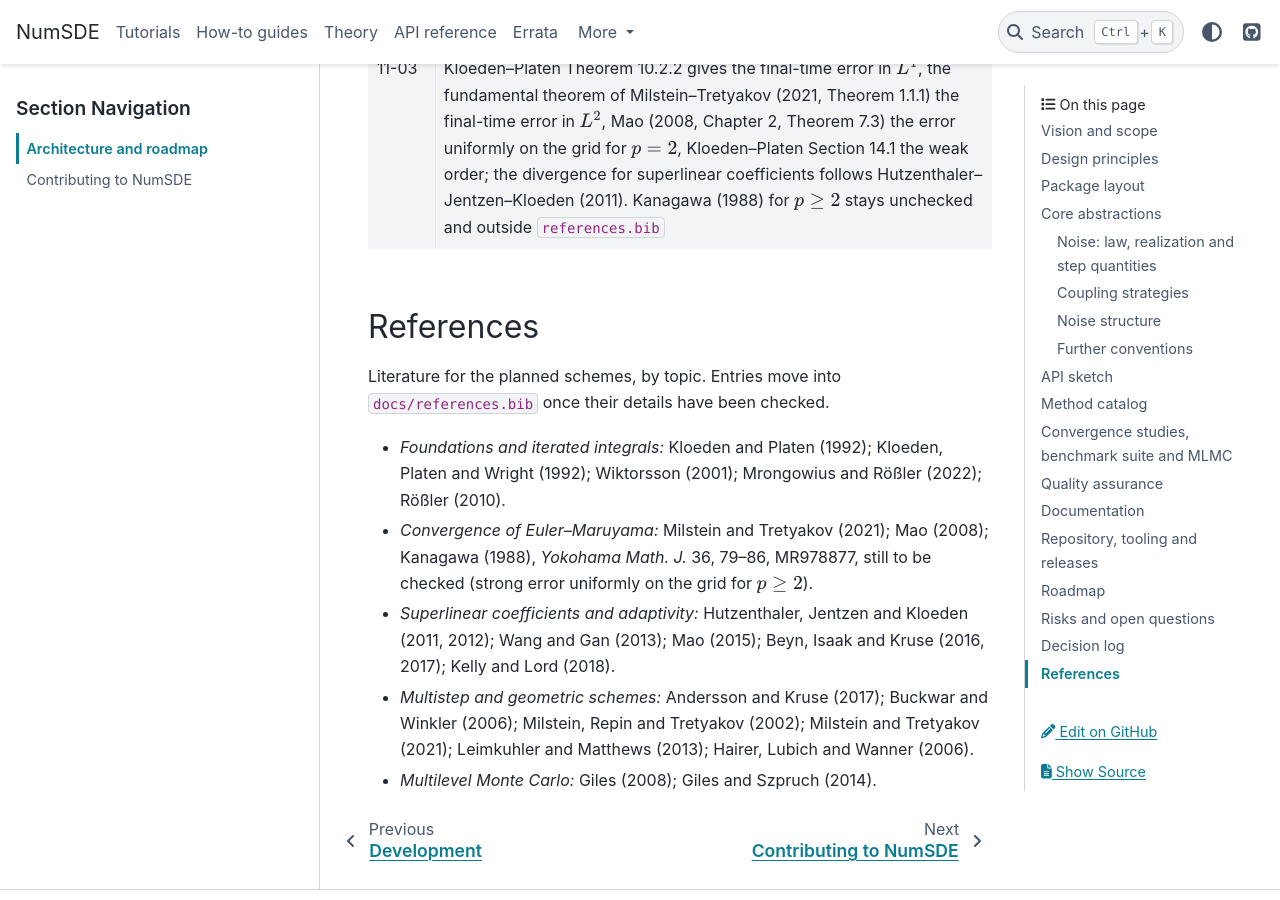
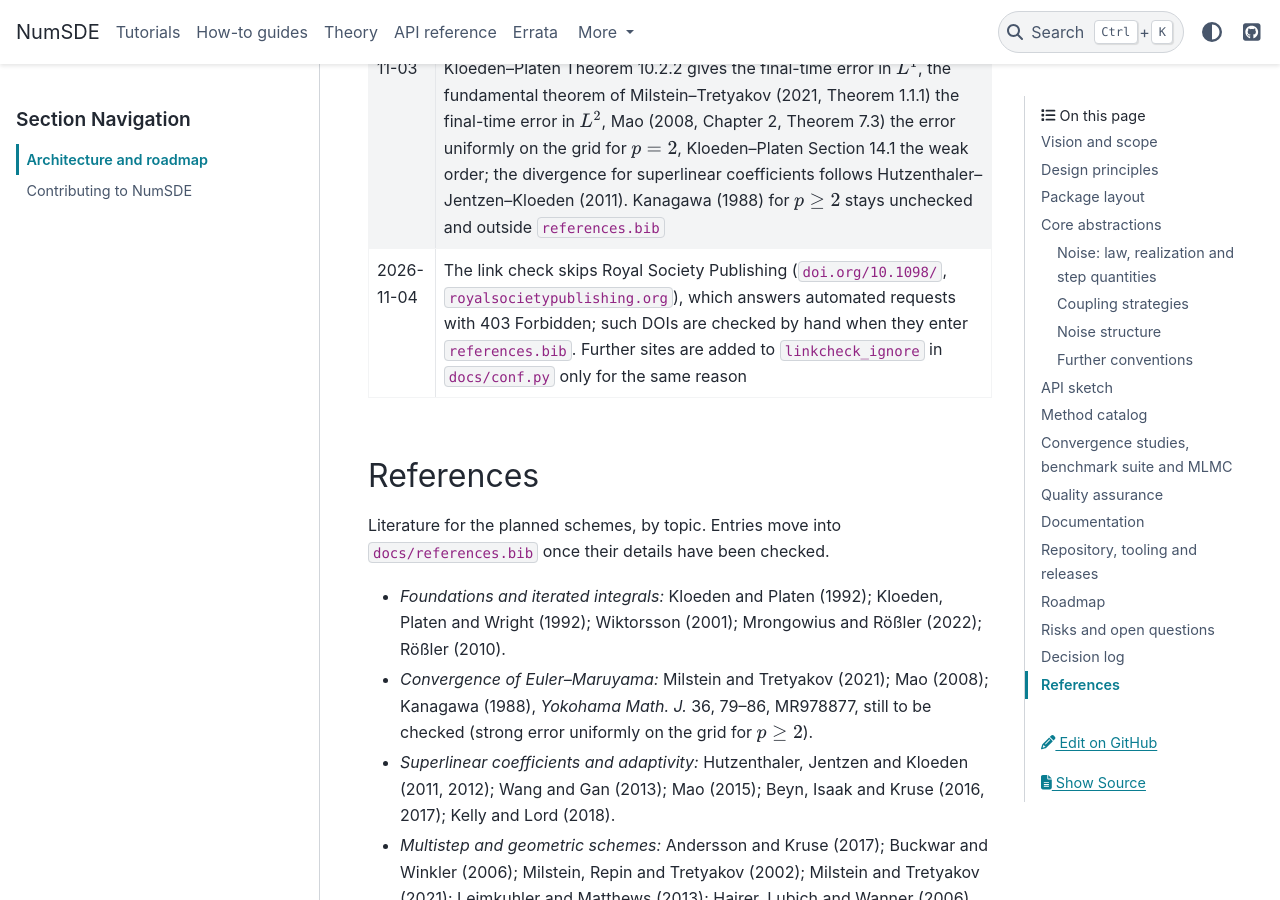
Before and after one commit to mlu-numerics/numsde, a Sphinx documentation site: the page built from docs/development/architecture.md, in a window 1280 px wide and 900 px high, scrolled down 23555 px. Built offline with Sphinx 7.4.7 and the PyData theme 0.15.4, drawn with Linux system fonts in a browser that asks for light colours; cross-references to code outside the pages are shown as plain code.

Commit message:
Skip Royal Society links in the nightly link check
royalsocietypublishing.org answers automated requests with 403 Forbidden,
so the DOI 10.1098/rspa.2010.0348 added in #12 broke the nightly link check
although the link works in a browser. The link check now ignores DOIs with
the Royal Society prefix 10.1098 and the publisher's domain; such DOIs are
checked by hand when they enter references.bib.

Co-Authored-By: Claude Opus 5.5 <noreply@anthropic.com>
Claude-Session: https://claude.ai/code/session_018KaTyMUfivRVAGYQR6kGnp

```diff
--- a/docs/conf.py
+++ b/docs/conf.py
@@ -57,6 +57,16 @@ numpydoc_xref_ignore = {"of", "or", "optional", "default", "array"}
 bibtex_bibfiles = ["references.bib"]
 bibtex_default_style = "alpha"
 
+# -- Link check --------------------------------------------------------------
+# Publisher sites that answer automated requests with "403 Forbidden" although
+# the link works in a browser. The DOIs were checked by hand when the entries
+# were added to references.bib; the nightly link check skips them.
+linkcheck_ignore = [
+    # Royal Society Publishing (DOI prefix 10.1098), e.g. rspa.2010.0348.
+    r"https://doi\.org/10\.1098/",
+    r"https://royalsocietypublishing\.org/",
+]
+
 intersphinx_mapping = {
     "python": ("https://docs.python.org/3", None),
     "numpy": ("https://numpy.org/doc/stable", None),
--- a/docs/development/architecture.md
+++ b/docs/development/architecture.md
@@ -618,6 +618,7 @@ the remaining items follow in phase 2 after the lecture.
 | 2026-11-02 | Text files in the repository contain no control characters other than tab, line feed and carriage return; `tests/unit/test_repository_text.py` enforces this, because Sphinx does not warn when LaTeX such as `\big` was turned into a control character |
 | 2026-11-03 | The `gpu` nox session fails unless PyTorch can use a CUDA device (otherwise the GPU tests would only be skipped), reuses its environment because the CUDA wheels take several GB, shows the installation output, and accepts `NUMSDE_TORCH_INDEX` for a PyTorch build that matches the local driver |
 | 2026-11-03 | Literature check of the Euler–Maruyama theory page by the maintainer: Kloeden–Platen Theorem 10.2.2 gives the final-time error in $L^1$, the fundamental theorem of Milstein–Tretyakov (2021, Theorem 1.1.1) the final-time error in $L^2$, Mao (2008, Chapter 2, Theorem 7.3) the error uniformly on the grid for $p = 2$, Kloeden–Platen Section 14.1 the weak order; the divergence for superlinear coefficients follows Hutzenthaler–Jentzen–Kloeden (2011). Kanagawa (1988) for $p \ge 2$ stays unchecked and outside `references.bib` |
+| 2026-11-04 | The link check skips Royal Society Publishing (`doi.org/10.1098/`, `royalsocietypublishing.org`), which answers automated requests with 403 Forbidden; such DOIs are checked by hand when they enter `references.bib`. Further sites are added to `linkcheck_ignore` in `docs/conf.py` only for the same reason |
 
 ## References
 
```
